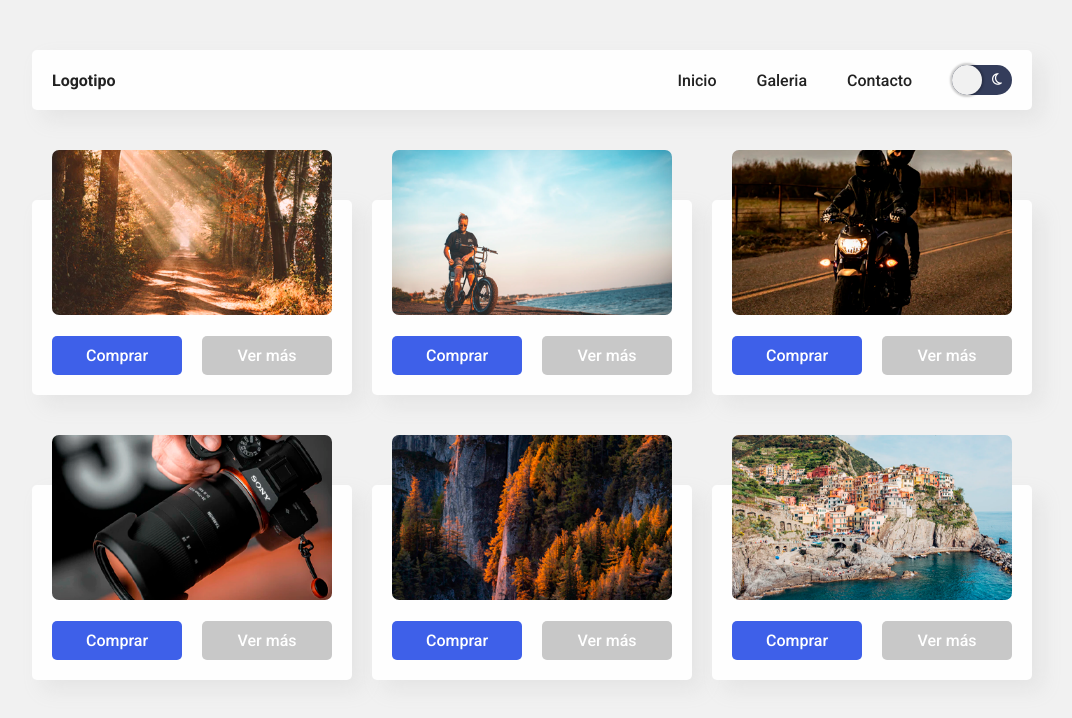
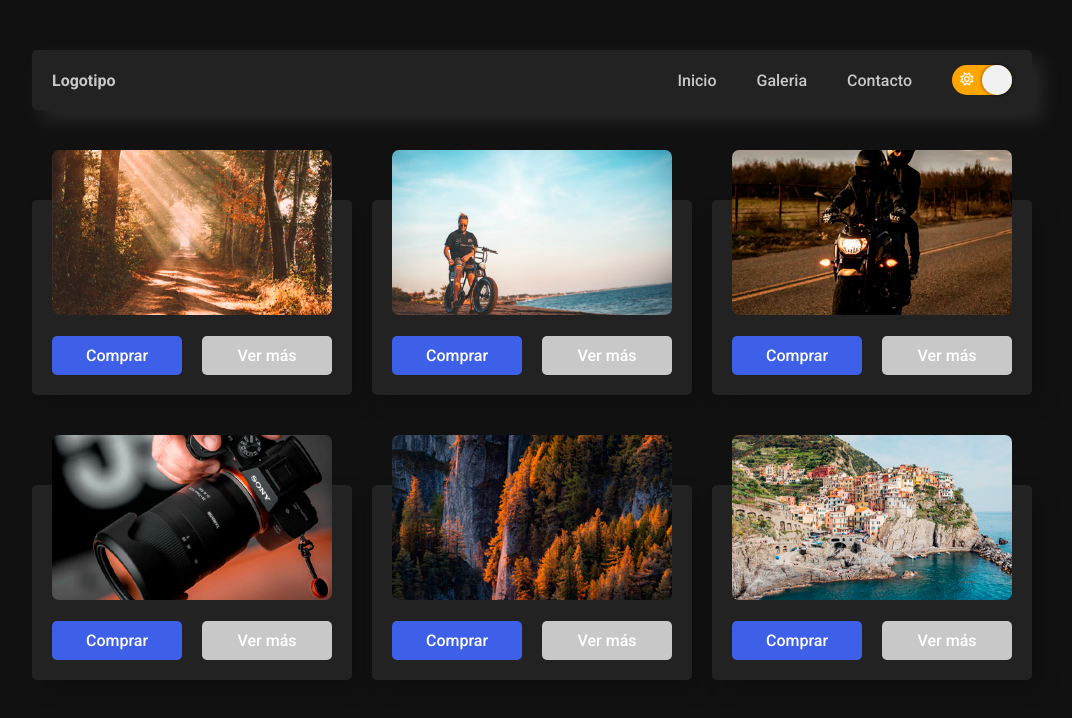
Before and after one commit to NicolasLLans/modoDark, a plain HTML site: page index.html in a window 1280 px wide. Both pictures are taken after a click on the button 1090 px from the left and 80 px from the top of the page. Shown: the whole page, without its empty margins (108-1180 px from the left). Drawn offline with Linux system fonts and the light colour scheme.

Commit message:
modo claro oscuro terminado, agregue el localstorage para guardar los cambios de modo

```diff
--- a/css/estilos.scss
+++ b/css/estilos.scss
@@ -19,6 +19,10 @@ body {
 	background: #F1F1F1;
 	font-family: 'Roboto', sans-serif;
 	transition: .3s ease all;
+
+	&.dark {
+		background: $negro;
+	}
 }
 
 a {
@@ -44,6 +48,17 @@ nav {
 	border-radius: 5px;
 	transition: .3s ease all;
 	box-shadow: $sombraDark;
+
+	body.dark & {
+		background: $grisOscuro;
+		box-shadow: $sombraDark;
+		a{
+			color: $grisClaro;
+			&:hover{
+				color: $blanco;
+			}
+		}
+	}
 
 	.logotipo {
 		font-weight: 700;
@@ -122,6 +137,11 @@ nav {
 		margin-top: 50px;
 		transition: .3s ease all;
 
+		body.dark & {
+			background: $grisOscuro;
+			box-shadow: $sombraLight;
+		}
+
 		img {
 			vertical-align: top;
 			border-radius: 7px;
--- a/js/main.js
+++ b/js/main.js
@@ -0,0 +1,22 @@
+const btnSwitch = document.querySelector('#switch');
+
+btnSwitch.addEventListener('click', ()=>{
+      document.body.classList.toggle('dark');
+      btnSwitch.classList.toggle('active');
+
+      //Guardamos el modo en localstorage.
+      if(document.body.classList.contains('dark')){
+            localStorage.setItem('dark-mode', 'true');
+      }else{
+            localStorage.setItem('dark-mode', 'false');
+      }
+});
+
+//obtenemos el modo actual
+if(localStorage.getItem('dark-mode') === 'true'){
+      document.body.classList.add('dark');
+      btnSwitch.classList.add('active');
+}else{
+      document.body.classList.remove('dark');
+      btnSwitch.classList.remove('active');
+}
```
Also changed, not shown: css/estilos.css, 1 other file.
